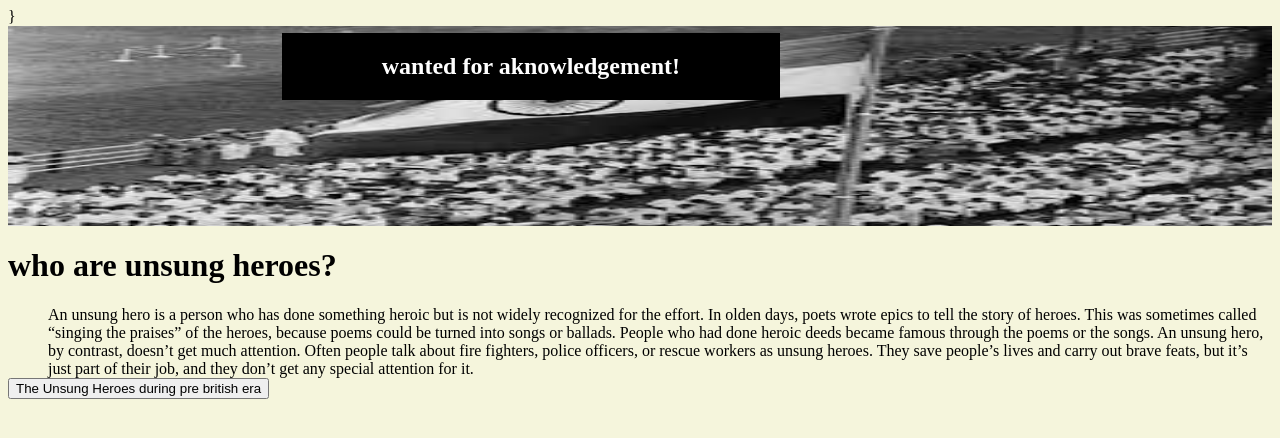
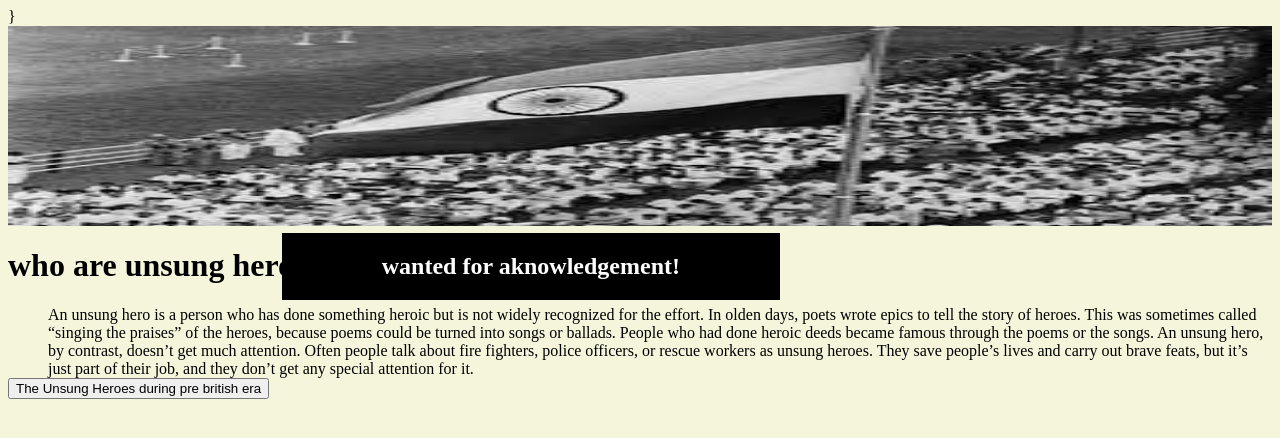
Before and after one commit to adityadevghosh/demo.github.io, a plain HTML site: page index.html in a window 1280 px wide. Drawn offline with Linux system fonts and the light colour scheme.

Commit message:
Update index.html

```diff
--- a/index.html
+++ b/index.html
@@ -9,7 +9,7 @@
 
 .text-block {
   position: absolute;
-  bottom: 700px;
+  bottom: 500px;
   right: 500px;
   background-color: black;
   color: white;
```
